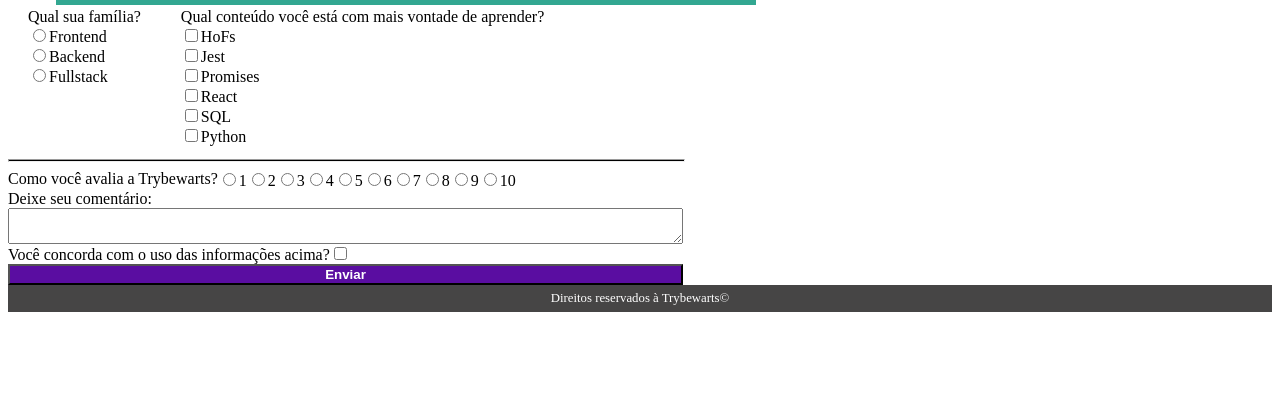
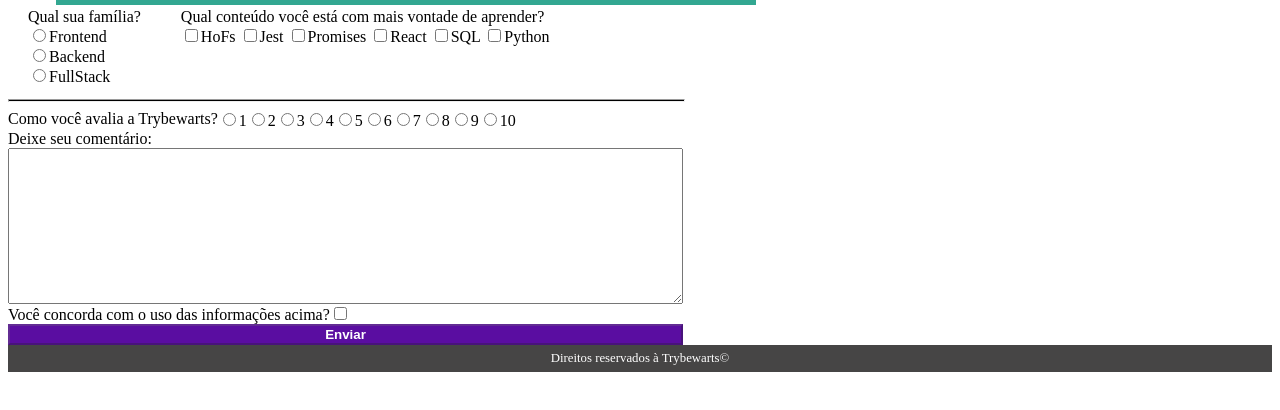
Before and after one commit to clarareis/Trybewarts-project, a website: page index.html in a window 1280 px wide. Shown: the part 74-484 px from the top of the page. Drawn offline with Linux system fonts and the light colour scheme.

Commit message:
requisitos 12 a 19 verificados

```diff
--- a/index.html
+++ b/index.html
@@ -22,19 +22,19 @@
       <hr>
       <section id="preferences">
         <div id="families">
-          <label id="label-family">Qual sua família?</label>
-          <label for="front"><input class="family" id="front" type="radio" name="family" value="Frontend">Frontend</label>
-          <label for="back"><input class="family" id="back" type="radio" name="family" value="Backend">Backend</label>
-          <label for="full"><input class="family" id="full" type="radio" name="family" value="Fullstack">Fullstack</label>
+          <label id="label-family">Qual sua família?</label><br>
+          <label for="front"><input class="family" id="front" type="radio" name="family" value="Frontend">Frontend</label><br>
+          <label for="back"><input class="family" id="back" type="radio" name="family" value="Backend">Backend</label><br>
+          <label for="full"><input class="family" id="full" type="radio" name="family" value="FullStack">FullStack</label>
         </div>
         <div id="tools">
-          <label id="label-content">Qual conteúdo você está com mais vontade de aprender?</label>
-          <label for="hofs"><input class="tool" id="hofs" type="checkbox" name="tool">HoFs</label>
-          <label for="jest"><input class="tool" id="jest" type="checkbox" name="tool">Jest</label>
-          <label for="promises"><input class="tool" id="promises" type="checkbox" name="tool">Promises</label>
-          <label for="react"><input class="tool" id="react" type="checkbox" name="tool">React</label>
-          <label for="sql"><input class="tool" id="sql" type="checkbox" name="tool">SQL</label>
-          <label for="python"><input class="tool" id="python" type="checkbox" name="tool">Python</label>
+          <label id="label-content">Qual conteúdo você está com mais vontade de aprender?</label><br>
+          <label for="hofs"><input class="tool" id="hofs" type="checkbox" name="tool" value="HoFs">HoFs
+          <label for="jest"><input class="tool" id="jest" type="checkbox" name="tool" value="Jest">Jest</label>
+          <label for="romises"><input class="tool" id="promises" type="checkbox" name="tool" value="Promises">Promises</label>
+          <label for="react"><input class="tool" id="react" type="checkbox" name="tool" value="React">React</label>
+          <label for="sql"><input class="tool" id="sql" type="checkbox" name="tool" value="SQL">SQL</label>
+          <label for="python"><input class="tool" id="python" type="checkbox" name="tool" value="Python">Python</label>
         </div>
       </section>
       <hr>
@@ -51,11 +51,11 @@
         <label for="nine"><input id="nine" type="radio" name="rate" value="9">9</label>
         <label for="ten"><input id="ten" type="radio" name="rate" value="10">10</label>
       </section>
-      <label for="textarea">Deixe seu comentário:</label>
-      <textarea id="textarea" maxlength="500">
+      <label class="textarea" for="textarea">Deixe seu comentário:</label>
+      <textarea id="textarea" cols="50" rows="10" maxlength="500" type="text">
       </textarea>
       <label id="label-infos">Você concorda com o uso das informações acima?<input id="agreement" type="checkbox" name="tool"></label>
-      <button type="submit" id="submit-btn">Enviar</button>
+      <button type="submit" id="submit-btn" >Enviar</button>
     </form>
     <img id="trybewarts-forms-logo">
 
--- a/script.js
+++ b/script.js
@@ -2,16 +2,11 @@
 const sendButton = document.getElementById('submit-btn');
 const agreement = document.getElementById('agreement');
 
-// FUNÇÕES
-function validation() {
-  if (!agreement.checked) {
-    alert('Por favor, concorde com o uso das informações antes de enviar o formulário!');
-    sendButton.disabled = true;
-  } else {
+sendButton.disabled = true;
+
+function send() {
+  if (agreement.checked) {
     sendButton.disabled = false;
   }
-  console.log(sendButton);
 }
-
-//  EVENTOS
-sendButton.addEventListener('click', validation);
+agreement.addEventListener('click', send);
--- a/style.css
+++ b/style.css
@@ -54,14 +54,10 @@ main {
 }
 
 #families {
-  display: flex;
-  flex-direction: column;
   margin: 5px 20px;
 }
 
 #tools {
-  display: flex;
-  flex-direction: column;
   margin: 5px 20px;
 }
 
```
